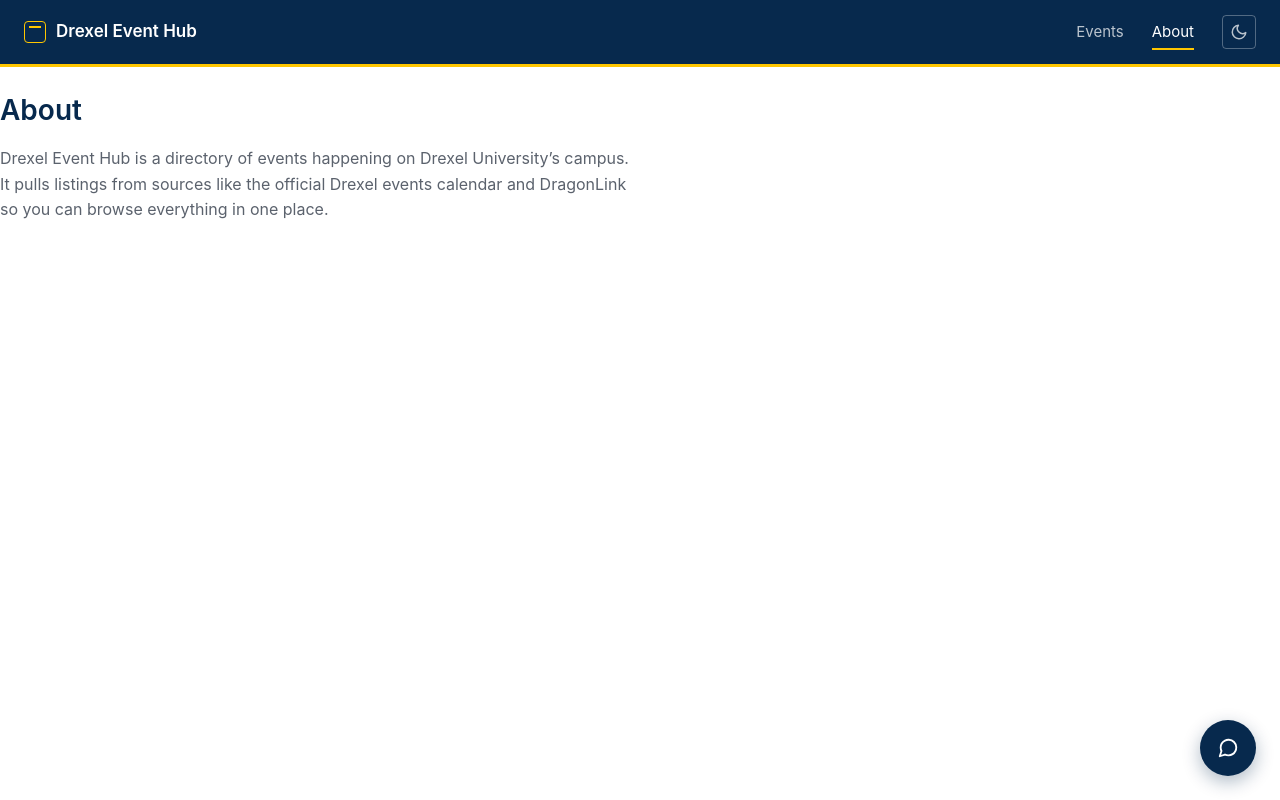
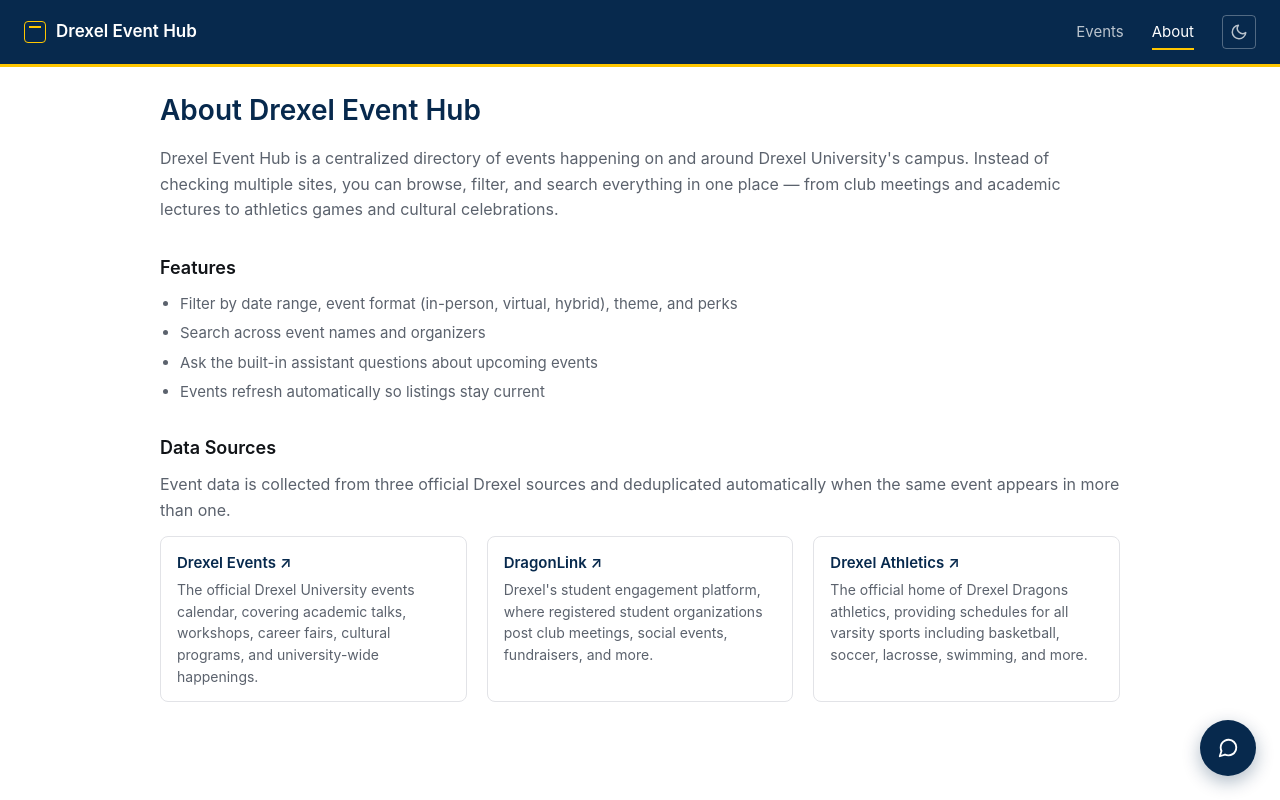
Before and after one commit to toomeem/drexel-event-directory, a React (Vite) app in the folder frontend/: page /about in a window 1280 px wide. Built offline with nearby package versions, Linux system fonts and the light colour scheme.

Commit message:
updated about page

```diff
--- a/frontend/src/pages/AboutPage.tsx
+++ b/frontend/src/pages/AboutPage.tsx
@@ -1,12 +1,68 @@
+const SOURCES = [
+  {
+    name: "Drexel Events",
+    url: "https://drexel.edu/events?q&sortBy=relevance&sortOrder=asc&page=1&startDate&endDate",
+    description:
+      "The official Drexel University events calendar, covering academic talks, workshops, career fairs, cultural programs, and university-wide happenings.",
+  },
+  {
+    name: "DragonLink",
+    url: "https://drexel.campuslabs.com/engage/",
+    description:
+      "Drexel's student engagement platform, where registered student organizations post club meetings, social events, fundraisers, and more.",
+  },
+  {
+    name: "Drexel Athletics",
+    url: "https://drexeldragons.com/",
+    description:
+      "The official home of Drexel Dragons athletics, providing schedules for all varsity sports including basketball, soccer, lacrosse, swimming, and more.",
+  },
+];
+
 export function AboutPage() {
   return (
     <div className="about-page">
-      <h1 className="about-page__title">About</h1>
+      <h1 className="about-page__title">About Drexel Event Hub</h1>
       <p className="about-page__body">
-        Drexel Event Hub is a directory of events happening on Drexel University’s
-        campus. It pulls listings from sources like the official Drexel events
-        calendar and DragonLink so you can browse everything in one place.
+        Drexel Event Hub is a centralized directory of events happening on and
+        around Drexel University's campus. Instead of checking multiple sites,
+        you can browse, filter, and search everything in one place — from club
+        meetings and academic lectures to athletics games and cultural
+        celebrations.
       </p>
+
+      <section className="about-page__section">
+        <h2 className="about-page__section-title">Features</h2>
+        <ul className="about-page__feature-list">
+          <li>Filter by date range, event format (in-person, virtual, hybrid), theme, and perks</li>
+          <li>Search across event names and organizers</li>
+          <li>Ask the built-in assistant questions about upcoming events</li>
+          <li>Events refresh automatically so listings stay current</li>
+        </ul>
+      </section>
+
+      <section className="about-page__section">
+        <h2 className="about-page__section-title">Data Sources</h2>
+        <p className="about-page__body">
+          Event data is collected from three official Drexel sources and
+          deduplicated automatically when the same event appears in more than one.
+        </p>
+        <ul className="about-page__source-list">
+          {SOURCES.map((source) => (
+            <li key={source.name} className="about-page__source-item">
+              <a
+                href={source.url}
+                target="_blank"
+                rel="noopener noreferrer"
+                className="about-page__source-name"
+              >
+                {source.name} ↗
+              </a>
+              <p className="about-page__source-desc">{source.description}</p>
+            </li>
+          ))}
+        </ul>
+      </section>
     </div>
   );
 }
--- a/frontend/src/styles/index.css
+++ b/frontend/src/styles/index.css
@@ -619,7 +619,8 @@
 }
 
 .about-page {
-  max-width: 640px;
+  max-width: 960px;
+  margin: 0 auto;
 }
 
 .about-page__title {
@@ -633,6 +634,67 @@
   font-size: 16px;
   color: var(--color-text-muted);
   line-height: 1.6;
+  margin: 0 0 8px;
+}
+
+.about-page__section {
+  margin-top: 32px;
+}
+
+.about-page__section-title {
+  font-size: 18px;
+  font-weight: 600;
+  margin: 0 0 12px;
+  color: var(--color-text);
+}
+
+.about-page__feature-list {
+  margin: 0;
+  padding-left: 20px;
+  display: flex;
+  flex-direction: column;
+  gap: 6px;
+  color: var(--color-text-muted);
+  font-size: 15px;
+  line-height: 1.55;
+}
+
+.about-page__source-list {
+  list-style: none;
+  margin: 12px 0 0;
+  padding: 0;
+  display: flex;
+  flex-direction: row;
+  flex-wrap: wrap;
+  gap: 20px;
+}
+
+.about-page__source-item {
+  flex: 1;
+  min-width: 180px;
+  padding: 14px 16px;
+  border: 1px solid var(--color-border);
+  border-radius: var(--radius-md);
+  background: var(--color-surface);
+}
+
+.about-page__source-name {
+  font-size: 15px;
+  font-weight: 600;
+  color: var(--color-drexel-blue);
+  text-decoration: none;
+  transition: color 0.12s ease;
+}
+
+.about-page__source-name:hover {
+  text-decoration: underline;
+}
+
+.about-page__source-desc {
+  margin: 6px 0 0;
+  font-size: 14px;
+  color: var(--color-text-muted);
+  line-height: 1.55;
 }
 
 .theme-toggle {
@@ -708,6 +770,15 @@
 }
 
 :root[data-theme="dark"] .about-page__title {
+  color: var(--color-drexel-gold);
+}
+
+:root[data-theme="dark"] .about-page__source-item {
+  border-color: var(--color-border);
+  background: var(--color-surface);
+}
+
+:root[data-theme="dark"] .about-page__source-name {
   color: var(--color-drexel-gold);
 }
 
```
